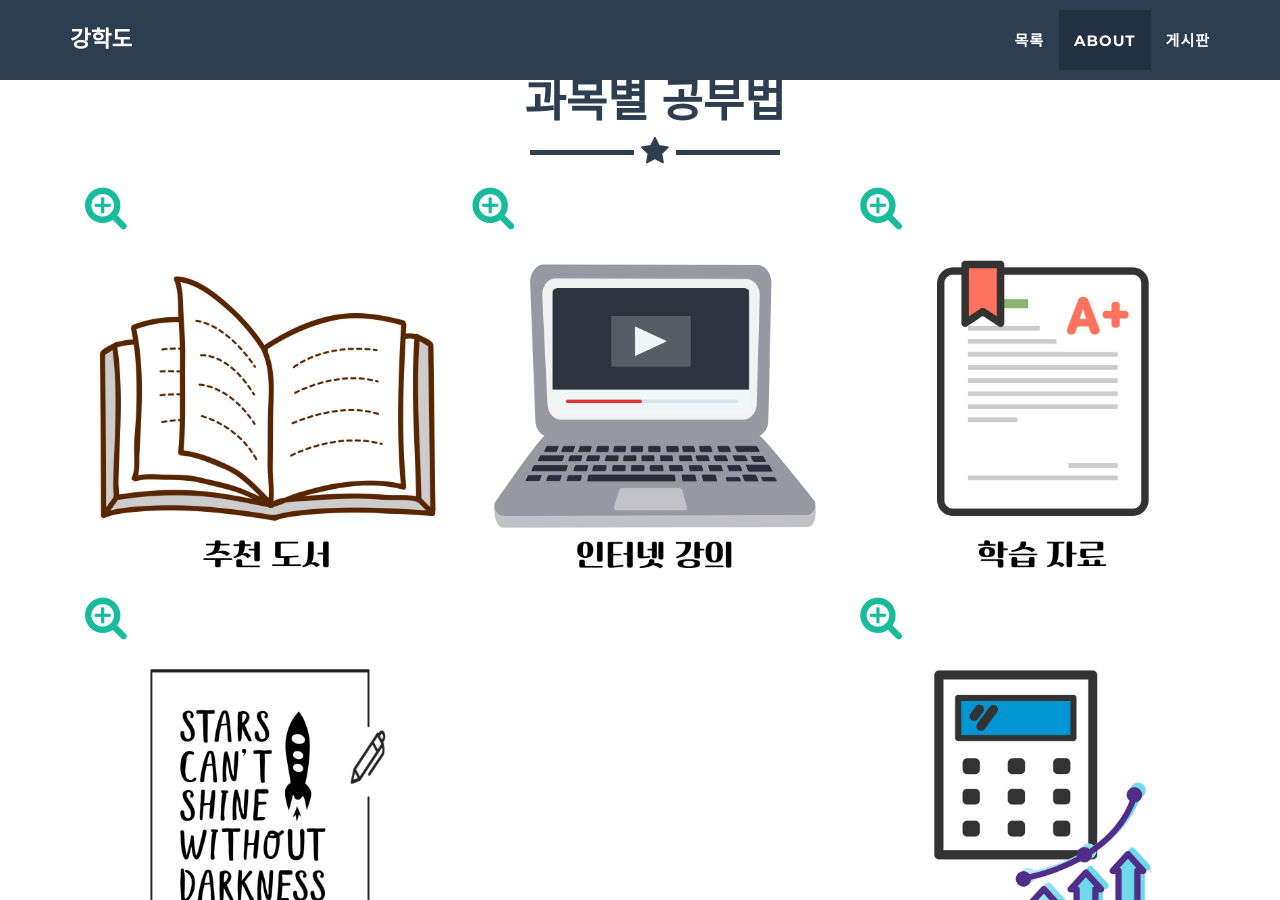
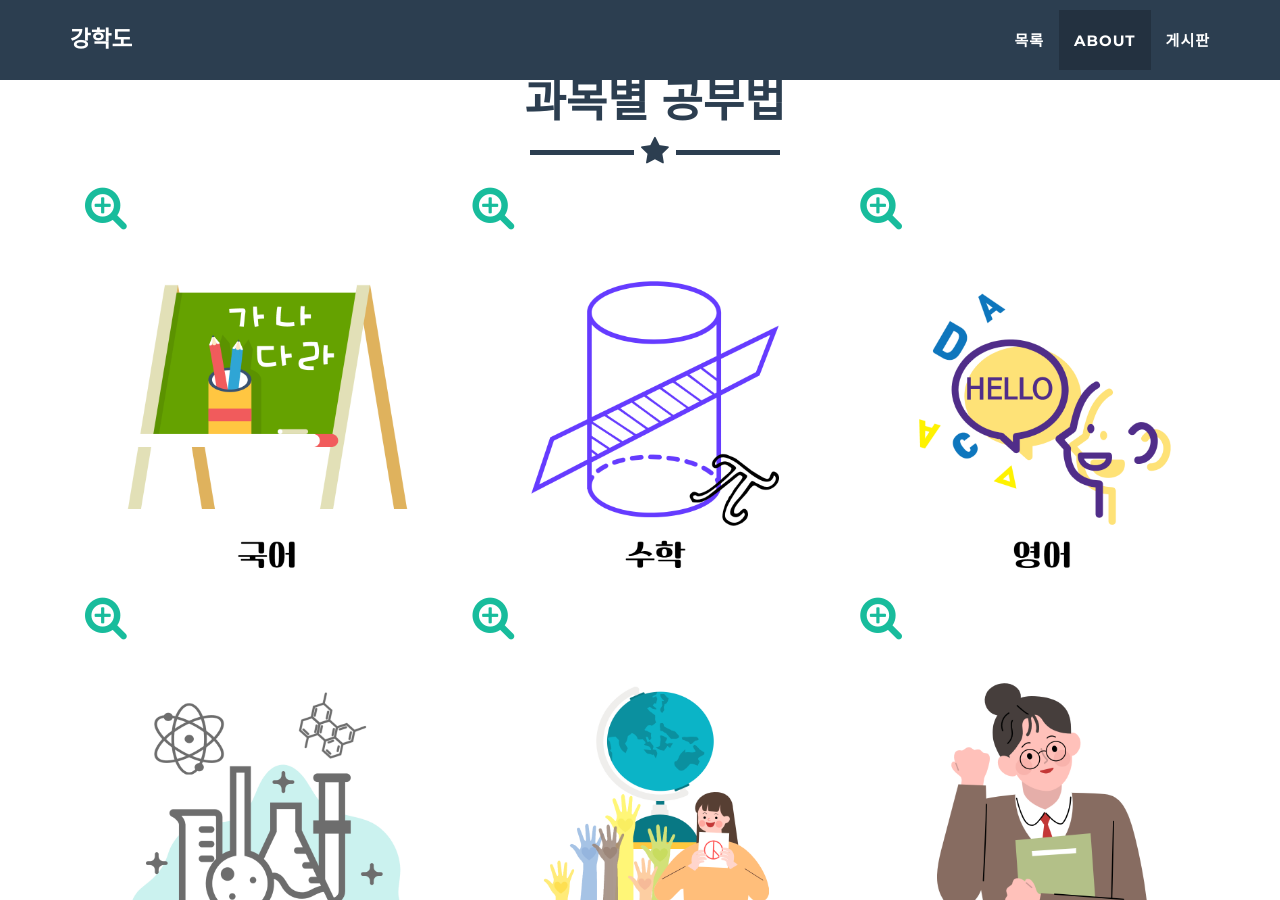
Before and after one commit to study-helper-liveclass/study_helper, a Jekyll site: the page built from _posts/2014-07-18-project-1.markdown, in a window 1280 px wide and 900 px high, scrolled down 3189 px. Built offline with Jekyll 4.4.1, drawn with Linux system fonts in a browser that asks for light colours.

Commit message:
rhdqnqjq

```diff
--- a/_includes/contact_static.html
+++ b/_includes/contact_static.html
@@ -9,7 +9,6 @@
                 </div>
             </div>
             <div class="portfolio-flex-row">
-                {% for post in site.posts %}
                     <div class="portfolio-flex-item portfolio-item">
                         <a href="#portfolioModal-{{ post.modal-id }}" class="portfolio-link" data-toggle="modal">
                             <div class="caption">
@@ -17,10 +16,64 @@
                                     <i class="fa fa-search-plus fa-3x"></i>
                                 </div>
                             </div>
-                            <img src="img/portfolio/{{ post.img }}" class="img-responsive" alt="{{ post.alt }}">
+                            <img src="img/009.jpg" class="img-responsive" alt="{{ post.alt }}">
                         </a>
                     </div>
-                {% endfor %}
+
+                    <div class="portfolio-flex-item portfolio-item">
+                        <a href="#portfolioModal-{{ post.modal-id }}" class="portfolio-link" data-toggle="modal">
+                            <div class="caption">
+                                <div class="caption-content">
+                                    <i class="fa fa-search-plus fa-3x"></i>
+                                </div>
+                            </div>
+                            <img src="img/010.jpg" class="img-responsive" alt="{{ post.alt }}">
+                        </a>
+                    </div>
+
+                    <div class="portfolio-flex-item portfolio-item">
+                        <a href="#portfolioModal-{{ post.modal-id }}" class="portfolio-link" data-toggle="modal">
+                            <div class="caption">
+                                <div class="caption-content">
+                                    <i class="fa fa-search-plus fa-3x"></i>
+                                </div>
+                            </div>
+                            <img src="img/011.jpg" class="img-responsive" alt="{{ post.alt }}">
+                        </a>
+                    </div>
+
+                    <div class="portfolio-flex-item portfolio-item">
+                        <a href="#portfolioModal-{{ post.modal-id }}" class="portfolio-link" data-toggle="modal">
+                            <div class="caption">
+                                <div class="caption-content">
+                                    <i class="fa fa-search-plus fa-3x"></i>
+                                </div>
+                            </div>
+                            <img src="img/012.jpg" class="img-responsive" alt="{{ post.alt }}">
+                        </a>
+                    </div>
+
+                    <div class="portfolio-flex-item portfolio-item">
+                        <a href="#portfolioModal-{{ post.modal-id }}" class="portfolio-link" data-toggle="modal">
+                            <div class="caption">
+                                <div class="caption-content">
+                                    <i class="fa fa-search-plus fa-3x"></i>
+                                </div>
+                            </div>
+                            <img src="img/013.jpg" class="img-responsive" alt="{{ post.alt }}">
+                        </a>
+                    </div>
+
+                    <div class="portfolio-flex-item portfolio-item">
+                        <a href="#portfolioModal-{{ post.modal-id }}" class="portfolio-link" data-toggle="modal">
+                            <div class="caption">
+                                <div class="caption-content">
+                                    <i class="fa fa-search-plus fa-3x"></i>
+                                </div>
+                            </div>
+                            <img src="img/014.jpg" class="img-responsive" alt="{{ post.alt }}">
+                        </a>
+                    </div>
             </div>
         </div>
 	</div>
```
Also changed, not shown: img/009.jpg (added), img/010.jpg (added), img/011.jpg (added), img/012.jpg (added), img/013.jpg (added), img/014.jpg (added).
